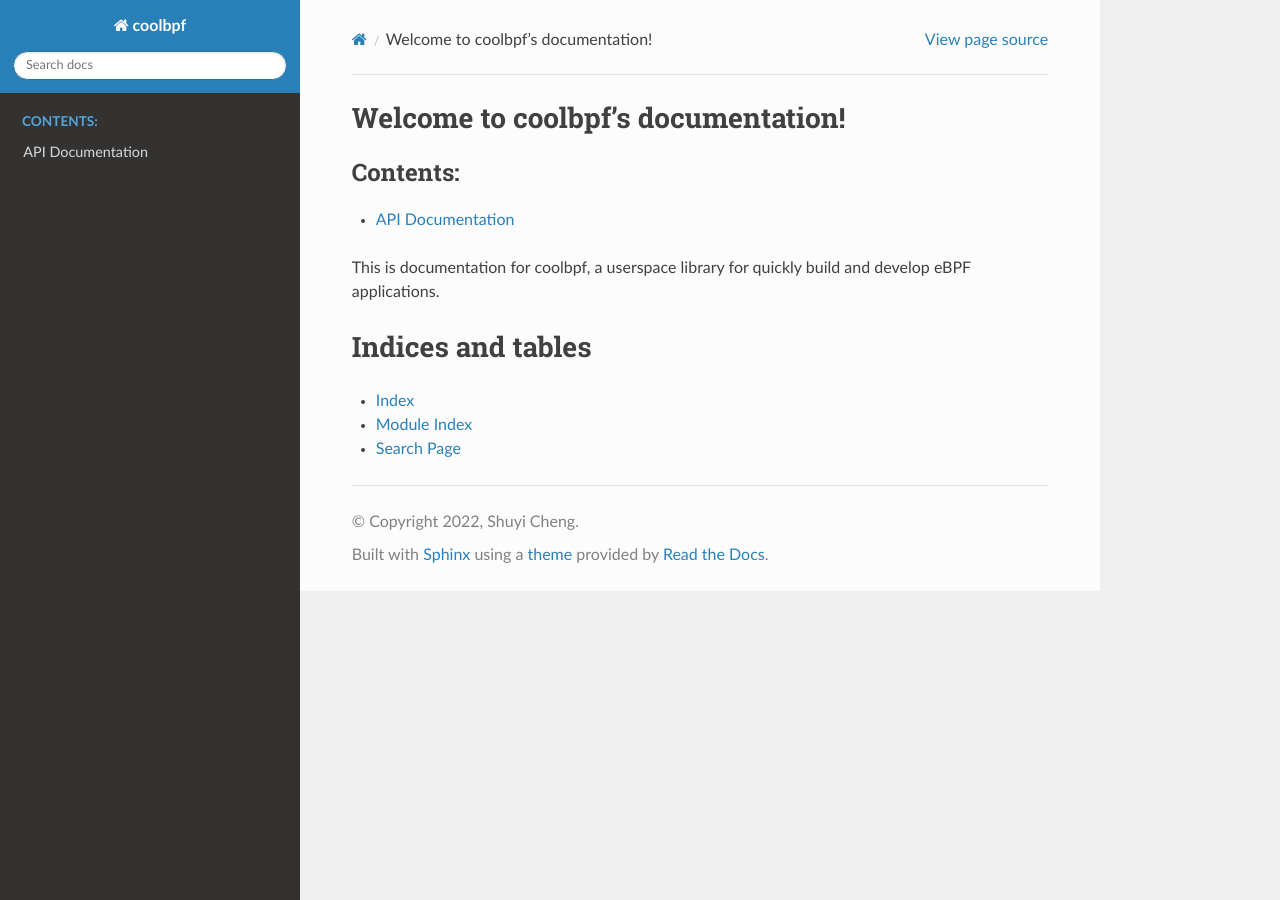
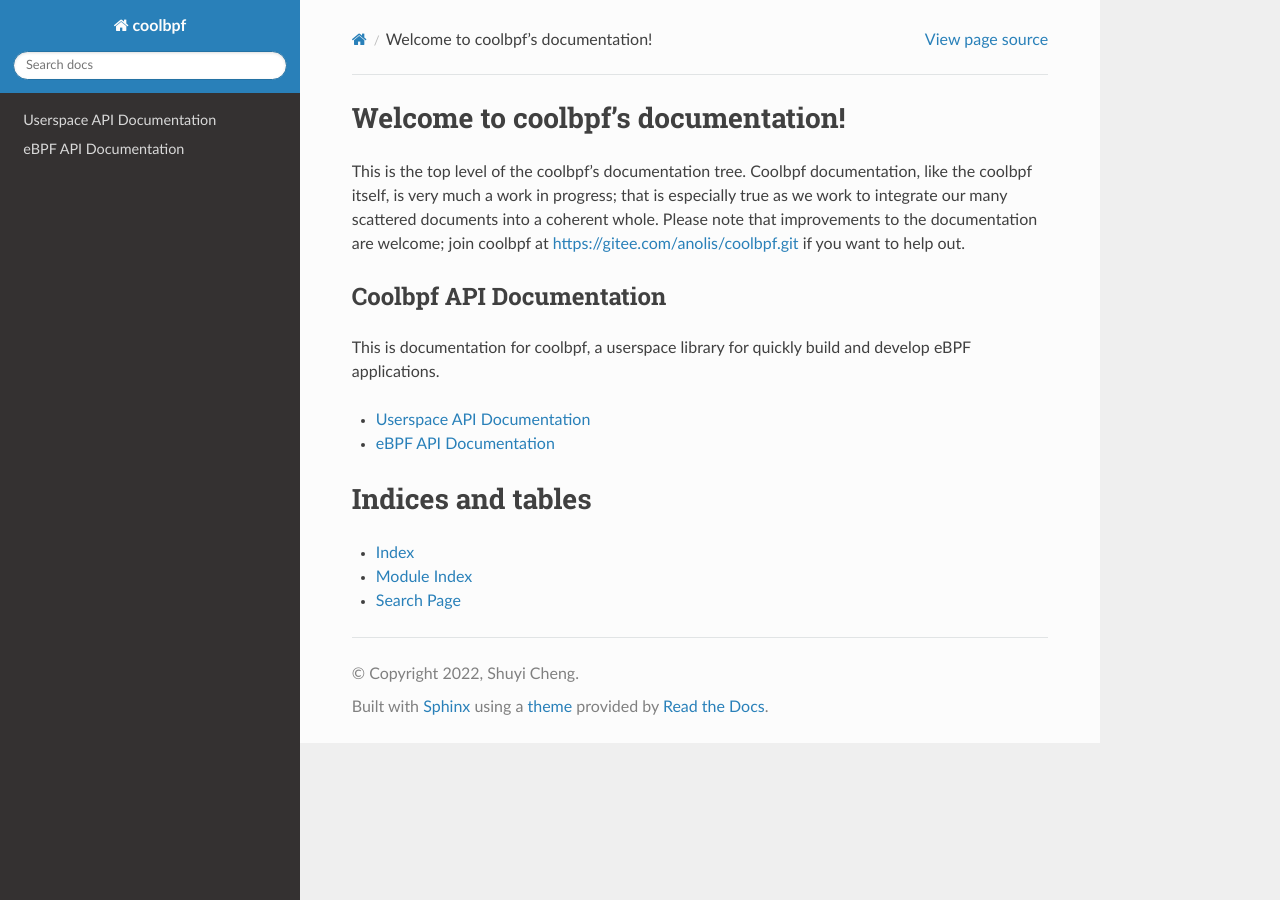
Before and after one commit to aliyun/coolbpf, a Sphinx documentation site: the page built from docs/index.rst, in a window 1280 px wide. Built offline with Sphinx 7.4.7 and the Read the Docs theme 2.0.0, drawn with Linux system fonts in a browser that asks for light colours; formulas are drawn with MathJax 3; pages that are not in the unit, such as notebooks, are missing from menus.

Commit message:
split coolbpf.h into two part: userspace api and eBPF api
Signed-off-by: Shuyi Cheng <chengshuyi@linux.alibaba.com>

```diff
--- a/docs/index.rst
+++ b/docs/index.rst
@@ -6,15 +6,26 @@
 Welcome to coolbpf's documentation!
 ===================================
 
-.. toctree::
-   :maxdepth: 2
-   :caption: Contents:
+This is the top level of the coolbpf's documentation tree.  Coolbpf
+documentation, like the coolbpf itself, is very much a work in progress;
+that is especially true as we work to integrate our many scattered
+documents into a coherent whole.  Please note that improvements to the
+documentation are welcome; join coolbpf at https://gitee.com/anolis/coolbpf.git if
+you want to help out.
 
-   API Documentation <https://coolbpf.readthedocs.io/en/latest/api.html>
 
+Coolbpf API Documentation
+-------------------------
 
 This is documentation for coolbpf, a userspace library for quickly build and
 develop eBPF applications.
+
+.. toctree::
+   :maxdepth: 2
+
+   Userspace API Documentation <https://coolbpf.readthedocs.io/en/latest/api_usr.html>
+   eBPF API Documentation <https://coolbpf.readthedocs.io/en/latest/api_bpf.html>
+
 
 Indices and tables
 ==================
```
Also changed, not shown: docs/api_bpf.rst (renamed from docs/api.rst, +2 -5 lines), docs/api_usr.rst (added, +12 -0 lines), 2 other files.
